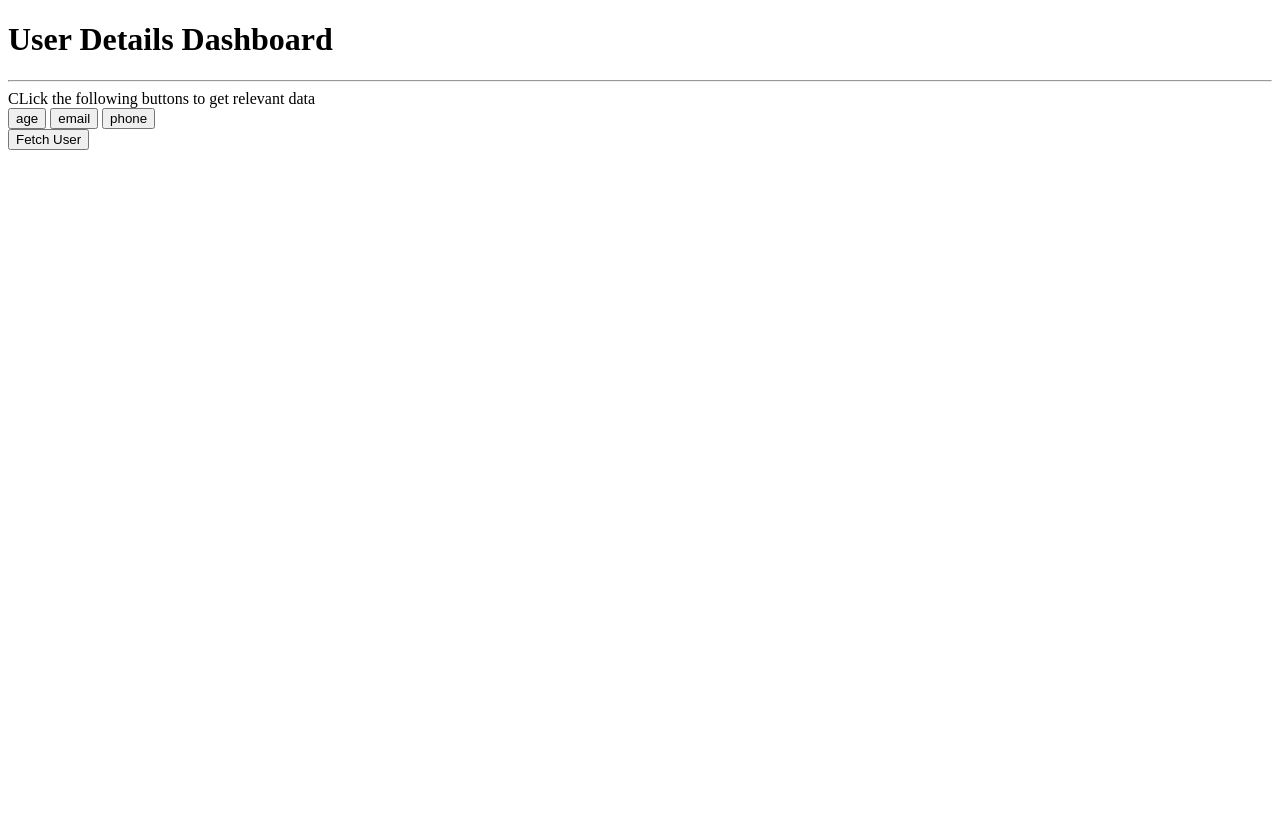
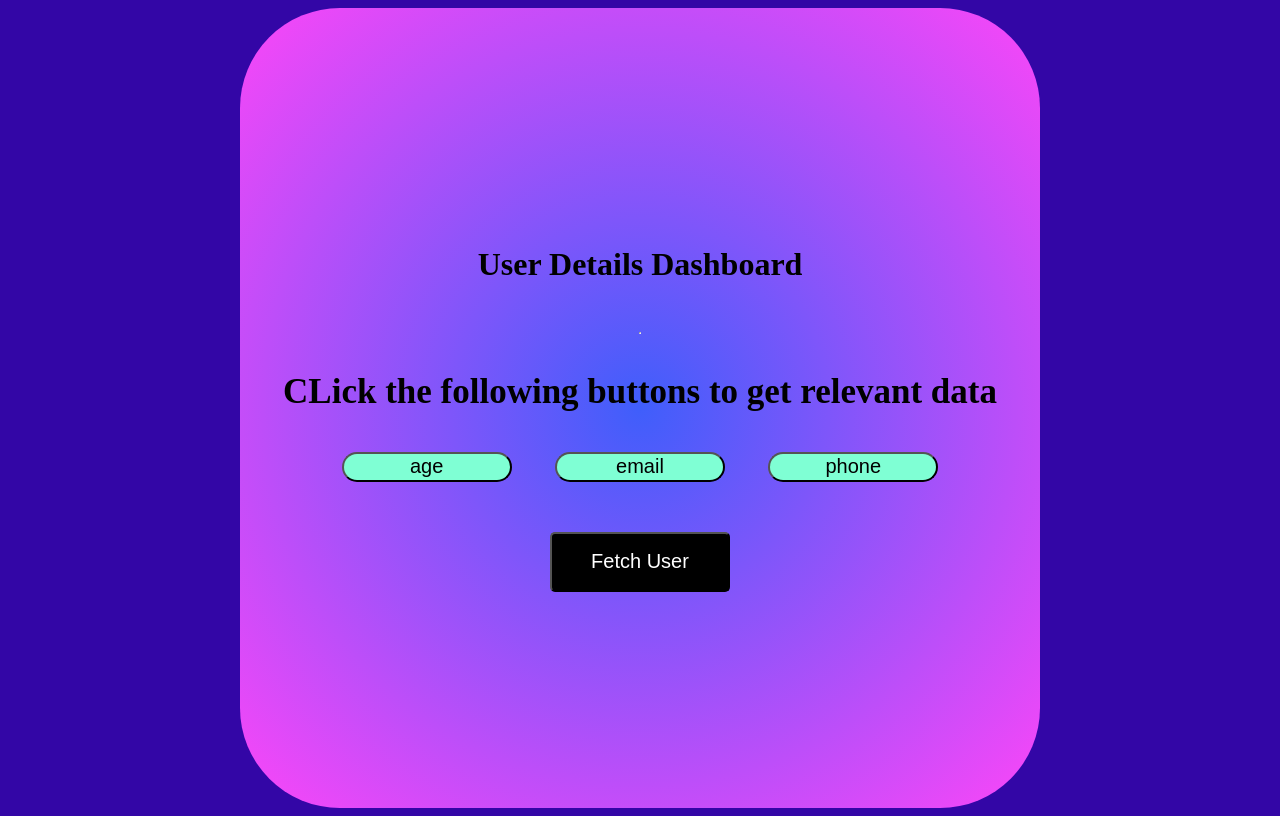
Before and after one commit to acciojob/random-user-js-sekhsabiruddin, a website: page main.html in a window 1280 px wide. Drawn offline with Linux system fonts and the light colour scheme; no server answers.

Commit message:
created a submission

```diff
--- a/styles.css
+++ b/styles.css
@@ -1,2 +1,81 @@
 
 /* Your CSS Code here. */
+
+/* Your CSS Code here. */
+body{
+    display: flex;
+    background-color: rgb(51, 6, 166);
+    justify-content: center;
+    align-items: center;
+
+}
+.wholeContainer{
+    display: flex;
+    flex-direction: column;
+    height: 100vh;
+    width: 800px;
+    justify-content: center;
+    align-items: center;
+    background-color: aquamarine;
+    border-radius: 100px;
+    background: rgb(63,94,251);
+background: radial-gradient(circle, rgba(63,94,251,1) 0%, rgba(252,70,248,1) 100%);
+
+
+}
+.image img{
+    width: 300px;
+    height: 300px;
+}
+.fullName{
+    margin-bottom: 20px;
+
+    font-size: 50px;
+    font-family: 'Times New Roman', Times, serif;
+}
+
+.button{
+    height: 30px;
+    width: 170px;
+    font-size: 10px;
+    font-size: 20px;
+    border-radius: 20px;
+    background-color: aquamarine;
+}
+#buttons{
+width: 80%;
+margin-top: 10px;
+display: flex;
+justify-content: space-around;
+}
+
+.inputAns{
+    margin-top: 25px;
+    width: 275px;
+    height: 75px;
+    font-size: 45px;
+}
+.fetchUser{
+    width: 100vw;
+    margin-top: 50px;
+    display: flex;
+    justify-content: center;
+
+}
+.fetchUser button{
+    width: 180px;
+    height: 60px;
+    border-radius: 5px;
+    background-color: black;
+    color: white;
+    font-size: 20px;
+}
+#ans{
+    margin: 30px;
+    font-size: 35px;
+    font-weight: bold;
+    justify-content: center;
+    text-align: justify;
+
+
+}
```
